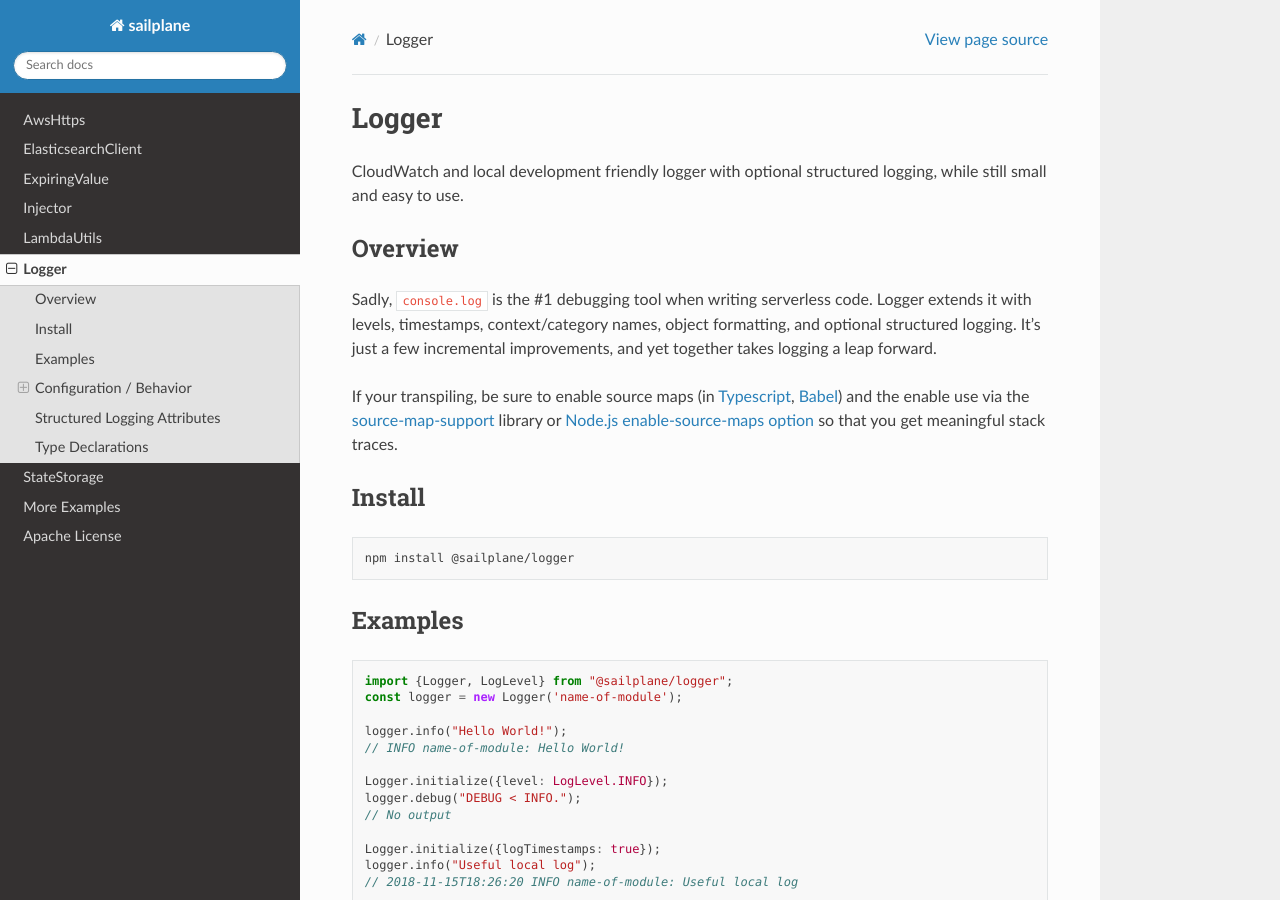
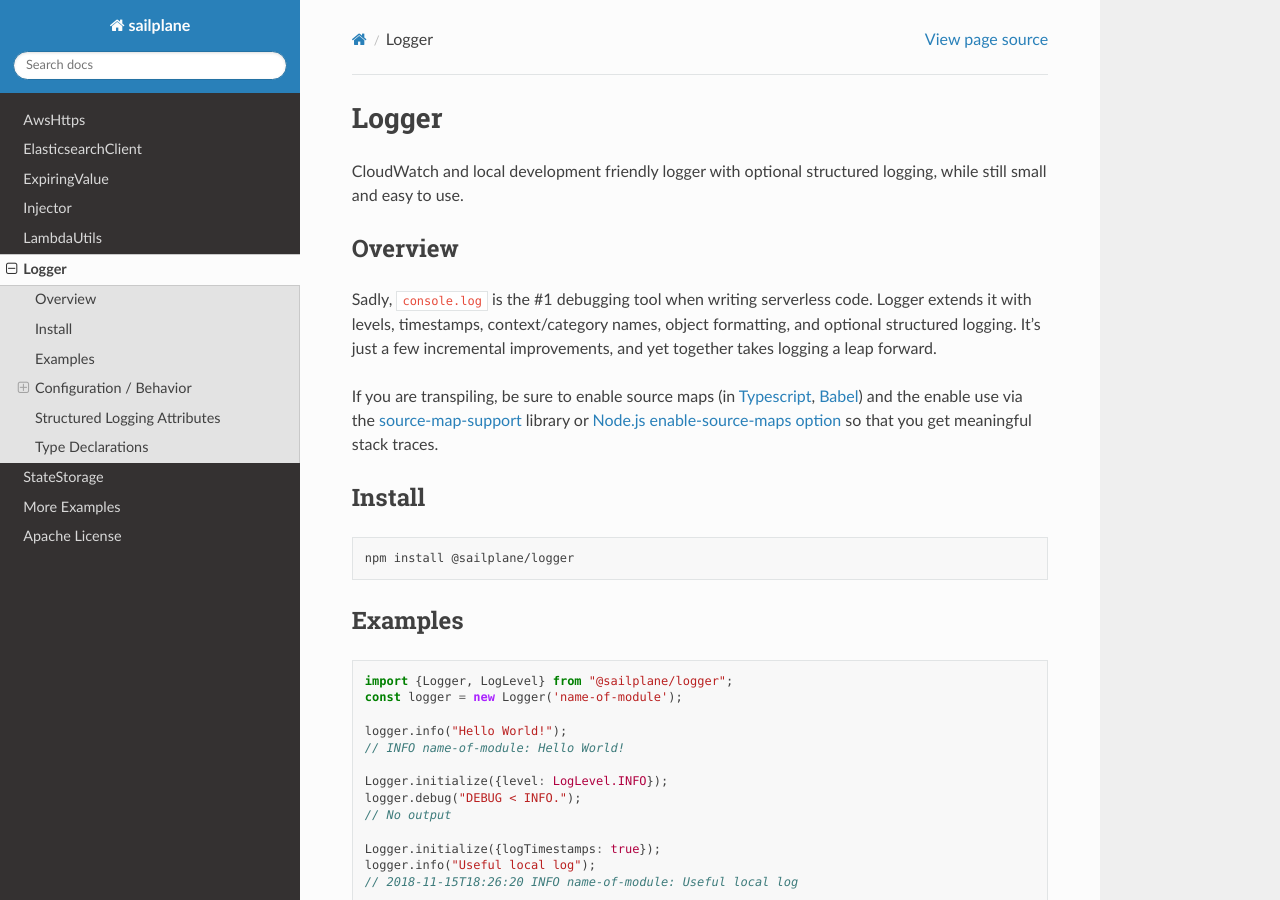
Before and after one commit to rackspace/sailplane, a Sphinx documentation site: the page built from docs/source/logger.rst, in a window 1280 px wide and 900 px high. Built offline with Sphinx 7.4.7 and the Read the Docs theme 2.0.0, drawn with Linux system fonts in a browser that asks for light colours.

Commit message:
Issue #127 Refactor for optional structured logging
- Non-functional fixes - thank you Jerry for the PR review!

```diff
--- a/docs/source/logger.rst
+++ b/docs/source/logger.rst
@@ -10,7 +10,7 @@
 timestamps, context/category names, object formatting, and optional structured logging.
 It's just a few incremental improvements, and yet together takes logging a leap forward.
 
-If your transpiling, be sure to enable source maps
+If you are transpiling, be sure to enable source maps
 (in `Typescript <https://www.typescriptlang.org/docs/handbook/compiler-options.html>`_,
 `Babel <https://babeljs.io/docs/en/options#source-map-options>`_) and the enable use via the
 `source-map-support <https://www.npmjs.com/package/source-map-support>`_ library or
```
Also changed, not shown: 1 other file.
